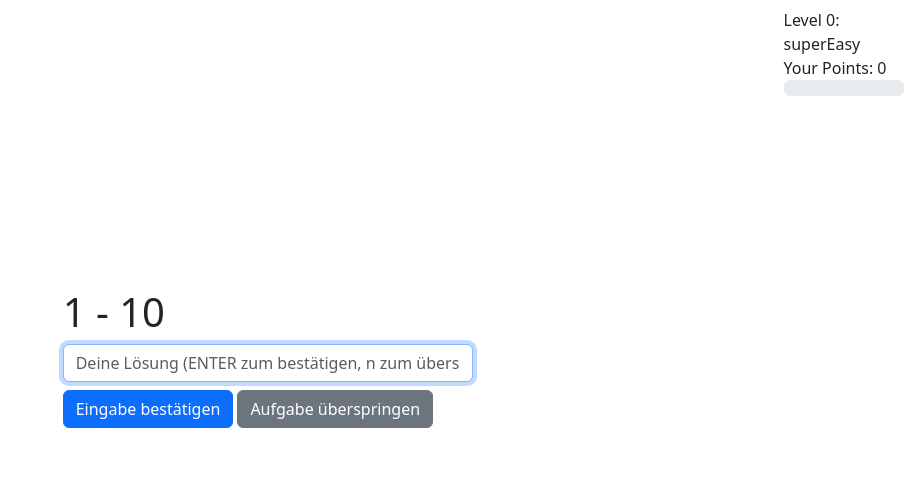
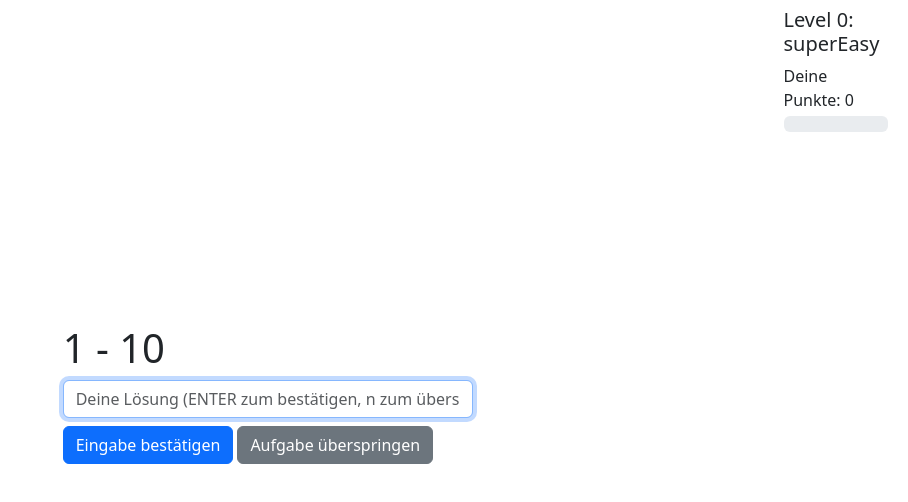
Before and after one commit to NiklasBoost/Kopfrechentrainer, a React (Vite) app: page / in a window 1280 px wide. Shown: the top 502 px of the page, without its empty margins (372-1280 px from the left). Built offline with nearby package versions, Linux system fonts and the light colour scheme.

Commit message:
little style adjustments

```diff
--- a/src/components/levels.tsx
+++ b/src/components/levels.tsx
@@ -37,10 +37,10 @@ const LevelSystem = ({
 
   return (
     <>
-      <div className="level-system">
-        <div>Level {levelNumber}: {currentLevel}</div>
-        <div>Your Points: {Math.round(points)}</div>
-        <div className="progress" role="progressbar" aria-label="Points" aria-valuenow={ points } aria-valuemin={ 0 } aria-valuemax={ maxPoints }>
+      <div className="level-system me-3">
+        <h5>Level {levelNumber}: {currentLevel}</h5>
+        <div className="mt-1">Deine Punkte: {Math.round(points)}</div>
+        <div className="progress mt-1" role="progressbar" aria-label="Points" aria-valuenow={ points } aria-valuemin={ 0 } aria-valuemax={ maxPoints }>
           <div className="progress-bar" style={{ width: `${(100 * points) / maxPoints}%` }}>{Math.round(points)}/{maxPoints}</div>
         </div>
 
@@ -49,8 +49,8 @@ const LevelSystem = ({
             <div className="invisible">Platzhalter</div>
           ):(
             <>
-              {pointsWin != 0 && <div>Points Win: {pointsWin}</div>}
-              {pointsLose != 0 && <div>Points Lose: {pointsLose}</div>}
+              {pointsWin != 0 && <div style= {{fontStyle: "italic"}}>Punkte gewonnen: {pointsWin}</div>}
+              {pointsLose != 0 && <div style= {{fontStyle: "italic"}}>Punkte verloren: {pointsLose}</div>}
             </>
           )}
         </div>
```
